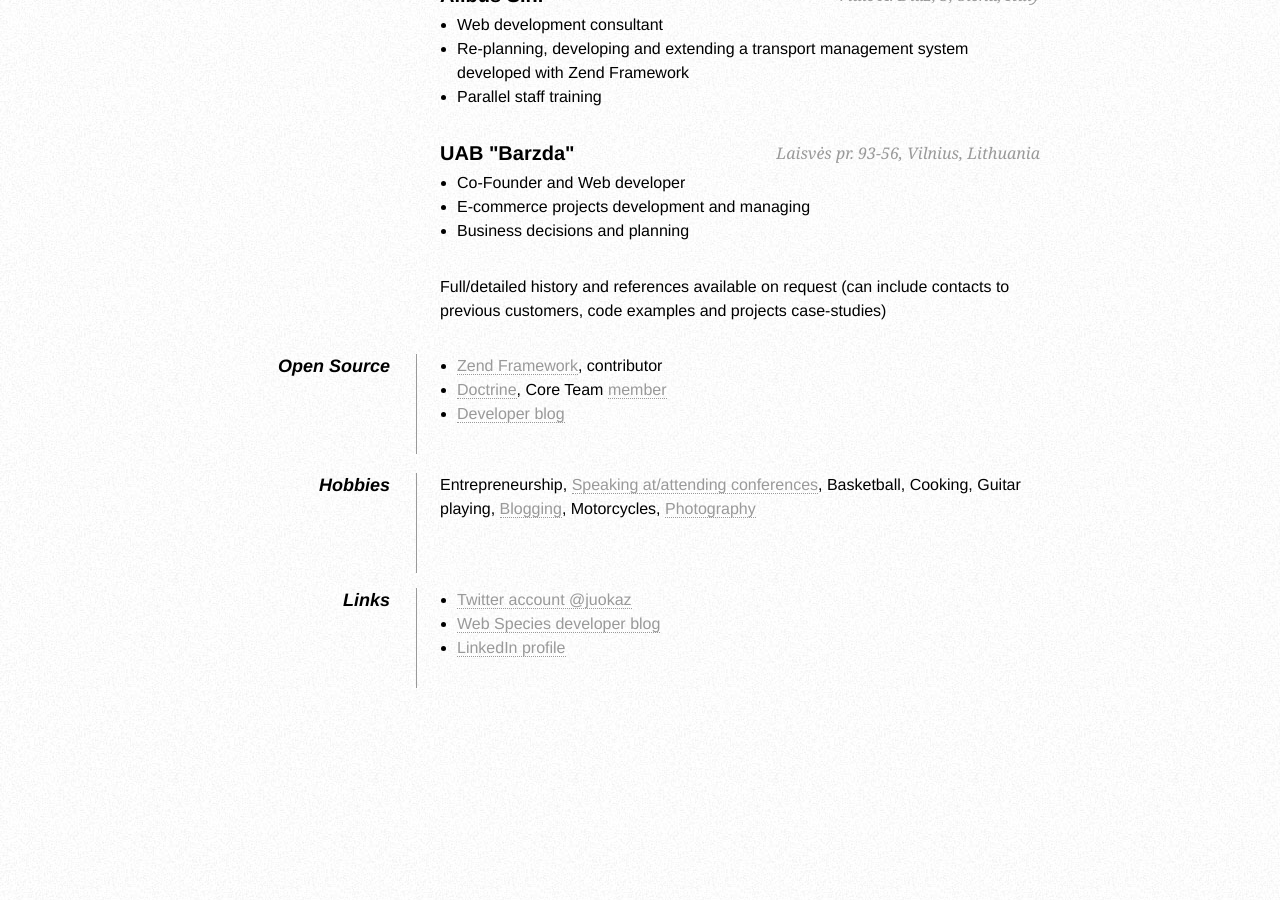
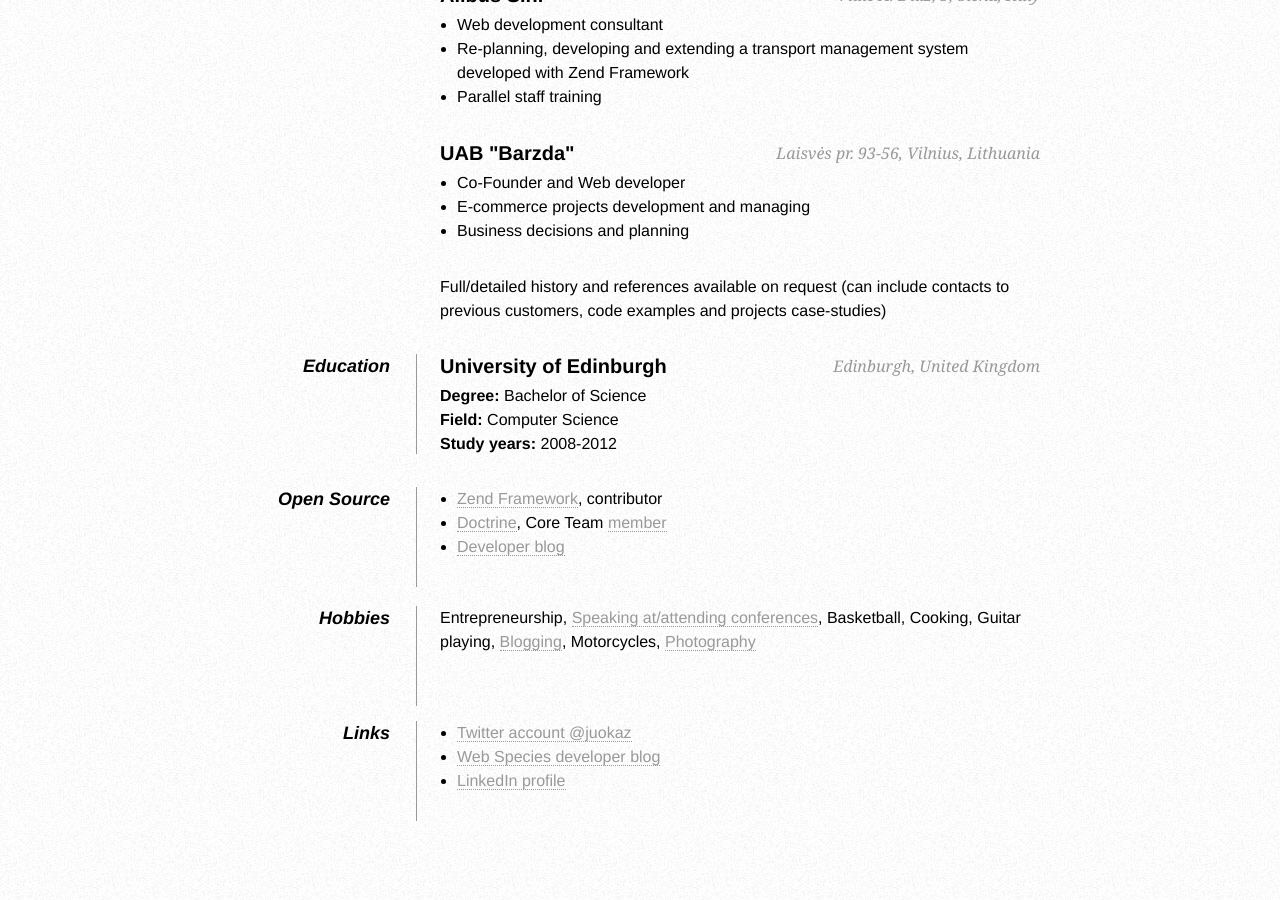
Before and after one commit to juokaz/juokaz.com, a Jekyll site: the page built from cv.html, in a window 1280 px wide and 900 px high, scrolled down 1063 px. Built offline with Jekyll 4.4.1, drawn with Linux system fonts in a browser that asks for light colours.

Commit message:
Added university info

```diff
--- a/cv.html
+++ b/cv.html
@@ -79,6 +79,17 @@
 
 <dd class="clear"></dd>
 
+<dt>Education</dt>
+
+<dd>
+    <h2>University of Edinburgh <span>Edinburgh, United Kingdom</span></h2>
+    <p><strong>Degree:</strong> Bachelor of Science<br />
+    <strong>Field:</strong> Computer Science<br />
+    <strong>Study years:</strong> 2008-2012</p>
+</dd>
+
+<dd class="clear"></dd>
+
 <dt>Open Source</dt>
 <dd>
 	<ul>
```
